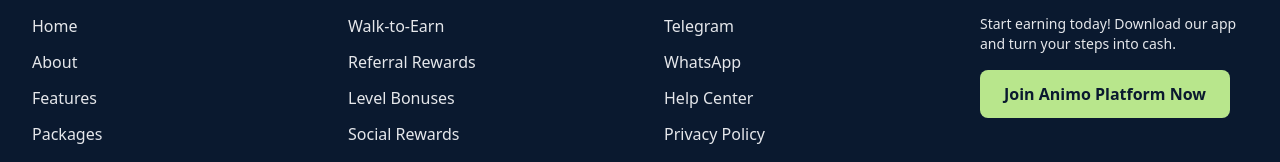
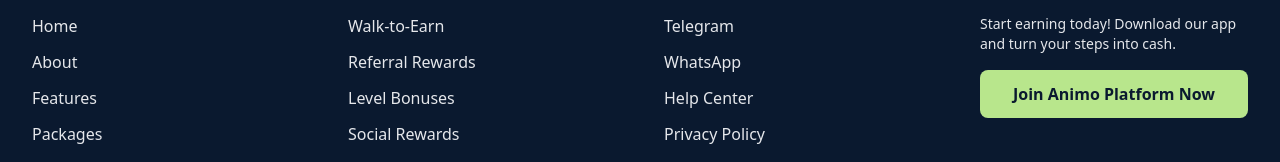
Before and after one commit to BennyInokp/Animo, a Next.js app: page / in a window 1280 px wide. Shown: the part 5105-5267 px from the top of the page. Built offline with nearby package versions, Linux system fonts and the light colour scheme.

Commit message:
U1 changes

```diff
--- a/components/Footer.js
+++ b/components/Footer.js
@@ -112,7 +112,7 @@
 href="https://wa.me/2347039985631?text=Hello%2C%20I%20want%20to%20Register%20on%20Animo"
   target="_blank"
   rel="noopener noreferrer"
-  className='inline-block text-center w-full sm:w-auto sm:min-w-[200px] py-2.5 sm:py-3 px-6 bg-[#B8E68C] text-[#0a192f] font-bold text-sm sm:text-base rounded-lg hover:bg-green-400 transition-colors cursor-pointer'
+  className='block text-center w-full sm:w-auto sm:min-w-[200px] py-2.5 sm:py-3 px-6 bg-[#B8E68C] text-[#0a192f] font-bold text-sm sm:text-base rounded-lg hover:bg-green-400 transition-colors cursor-pointer'
 >
   Join Animo Platform Now
 </a>
```
